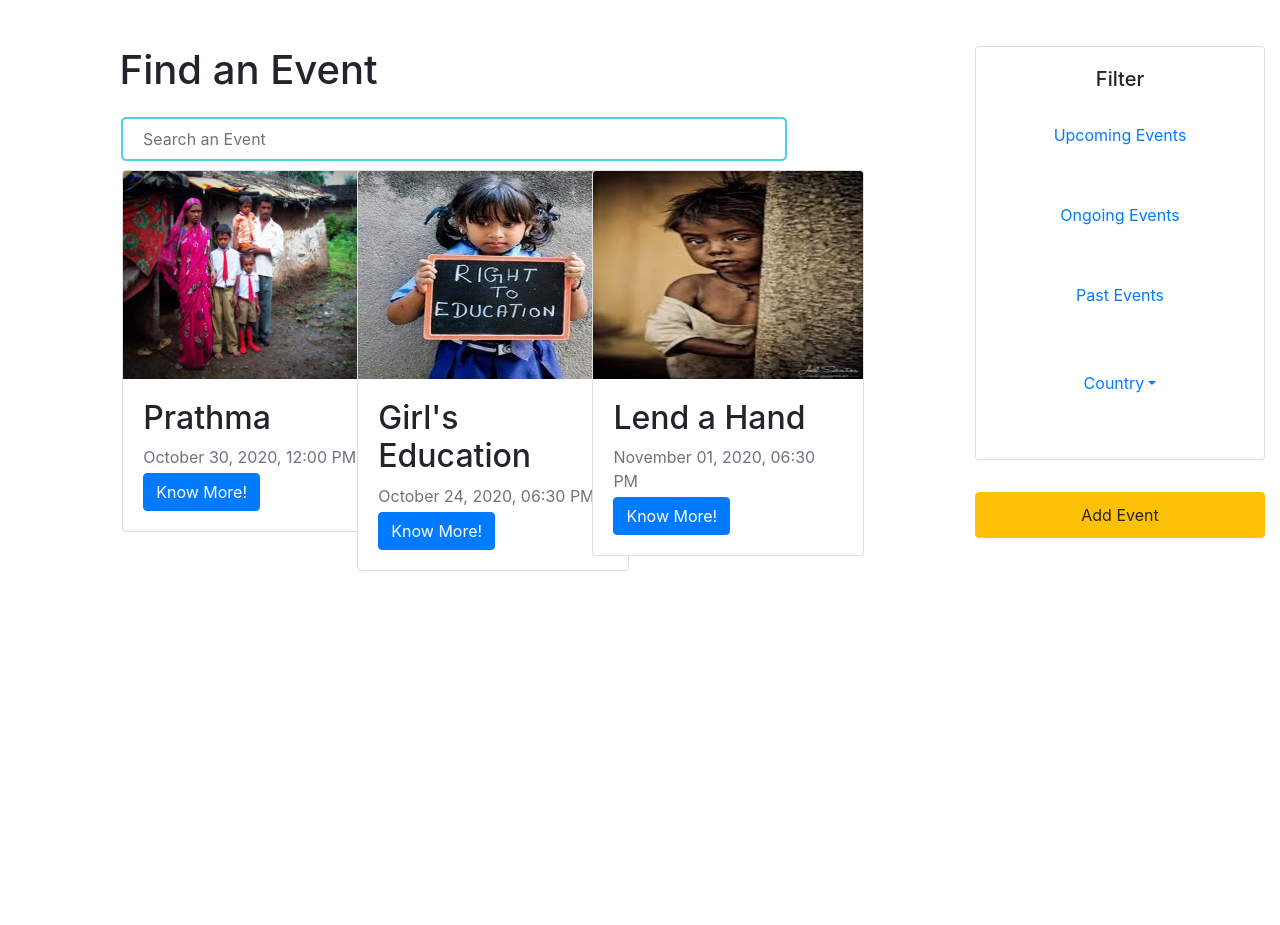
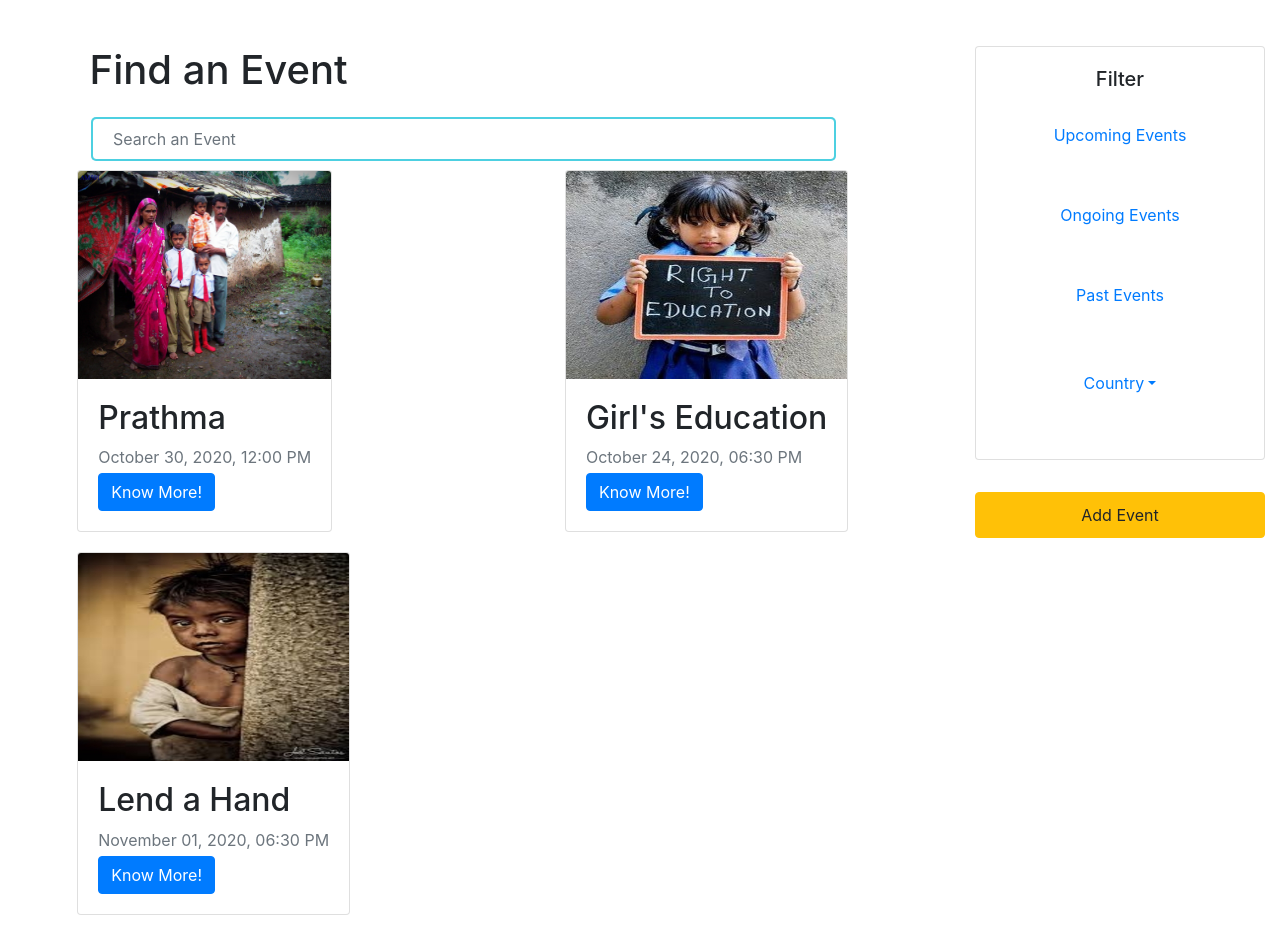
Before and after one commit to gdscnitp/ngo-donations-site, a React (Create React App) app in the folder client/: page / in a window 1280 px wide. Shown: the part 630-1555 px from the top of the page. Before the commit the page ends 1211 px from the top, so only its background shows below. Built offline with nearby package versions, Linux system fonts and the light colour scheme.

Commit message:
card issues

```diff
--- a/client/src/Boots.jsx
+++ b/client/src/Boots.jsx
@@ -1,68 +1,92 @@
-import React from 'react';
-import c1 from '../src/images/1.jpg';
-import c2 from '../src/images/2.jpg';
-import c3 from '../src/images/3.jpg';
-
+import React from "react";
+import c1 from "../src/images/1.jpg";
+import c2 from "../src/images/2.jpg";
+import c3 from "../src/images/3.jpg";
 
 const Boots = () => {
-    return(
+  return (
     <>
       <div className="container-fluid">
         <div className="row">
-                <div className="col-10">
+          <div>
             <div>
               <h1 className="evt">Find an Event</h1>
             </div>
             <div class="active-cyan-4 mt-4 col-md-11 col-10">
-  <input class="form-control" type="text" placeholder="Search an Event" aria-label="Search" />
+              <input
+                class="form-control"
+                type="text"
+                placeholder="Search an Event"
+                aria-label="Search"
+              />
             </div>
 
             <div id="bottom" className="row">
-  <div className="col-lg-4 col-sm-12 ">
+              <div>
                 <div className="event-card">
-    <div className="card"  >
+                  <div className="card">
                     <img src={c1} className="card-img-top" alt="Prathma" />
                     <div className="card-body">
                       <h2>Prathma</h2>
-    <div className="mb-1 text-muted">October 30, 2020, 12:00 PM
+                      <div className="mb-1 text-muted">
+                        October 30, 2020, 12:00 PM
                       </div>
-            <div><button className="btn btn-primary" href="#top">Know More!</button></div>
-  </div></div>
+                      <div>
+                        <button className="btn btn-primary" href="#top">
+                          Know More!
+                        </button>
+                      </div>
+                    </div>
+                  </div>
+                </div>
               </div>
 
-  </div>
-
-  <div className="col-lg-4 col-sm-12">
+              <div>
                 <div className="event-card">
-    <div className="card" >
-  <img src={c2} className="card-img-top" alt="Girl's Education" />
+                  <div className="card">
+                    <img
+                      src={c2}
+                      className="card-img-top"
+                      alt="Girl's Education"
+                    />
                     <div className="card-body">
                       <h2>Girl's Education</h2>
-    <div className="mb-1 text-muted">October 24, 2020, 06:30 PM
+                      <div className="mb-1 text-muted">
+                        October 24, 2020, 06:30 PM
                       </div>
- <div><button className="btn btn-primary" href="#top">Know More!</button></div>
-  </div></div>
+                      <div>
+                        <button className="btn btn-primary" href="#top">
+                          Know More!
+                        </button>
                       </div>
-
                     </div>
-  <div className="col-lg-4 col-sm-12">
+                  </div>
+                </div>
+              </div>
+              <div>
                 <div className="event-card">
-    <div className="card" >
+                  <div className="card">
                     <img src={c3} className="card-img-top" alt="Lend a Hand" />
                     <div className="card-body">
                       <h2>Lend a Hand</h2>
-    <div className="mb-1 text-muted">November 01, 2020, 06:30 PM
+                      <div className="mb-1 text-muted">
+                        November 01, 2020, 06:30 PM
                       </div>
-<div><button className="btn btn-primary" href="#top">Know More!</button></div>
+                      <div>
+                        <button className="btn btn-primary" href="#top">
+                          Know More!
+                        </button>
                       </div>
                     </div>
-
                   </div>
-
-</div></div>
-</div></div></div>
+                </div>
+              </div>
+            </div>
+          </div>
+        </div>
+      </div>
     </>
-    )
-}
+  );
+};
 
 export default Boots;
--- a/client/src/Events.css
+++ b/client/src/Events.css
@@ -1,59 +1,58 @@
-@import url('https://fonts.googleapis.com/css2?family=Mulish&display=swap');
+@import url("https://fonts.googleapis.com/css2?family=Mulish&display=swap");
 
-
-
-.navbar-brand{
+.navbar-brand {
   font-size: 2rem;
 }
 
-.navbar a:hover{
+.navbar a:hover {
   color: #3498db;
 }
 
-.form-control{
+.form-control {
   padding: 20px;
 }
 
-.img{
+.img {
   width: 100%;
-  height: auto ;
+  height: auto;
 }
 
-#bottom{
+#bottom {
   margin-left: 4.2rem;
+  display: flex;
+  flex-wrap: wrap;
+  justify-content: space-between;
 }
 
-.evt{
+.evt {
   margin-left: 5.6rem;
   margin-top: 3rem;
 }
-.active-cyan-4 input[type=text] {
+.active-cyan-4 input[type="text"] {
   border: 1px solid #4dd0e1;
   box-shadow: 0 0 0 1px #4dd0e1;
   margin-left: 4.8125rem;
 }
 
-.filter{
-  float : right;
+.filter {
   margin-top: 3rem;
   min-width: 20rem;
 }
 
-.nav-img{
-  height:3.75rem;
+.nav-img {
+  height: 3.75rem;
   border-radius: 50%;
 }
 
-p{
+p {
   padding: 20px;
 }
 
-.add-event{
+.add-event {
   display: flex;
   flex-direction: column;
-
 }
-#button{
+#button {
   padding: 10px;
   margin-top: 2rem;
   display: flex;
@@ -61,18 +60,14 @@ p{
   justify-content: center;
 }
 
-
-
-.event-card{
-  min-width:17rem;
+.event-card {
+  min-width: 17rem;
   margin: 10px;
   display: flex;
   flex-wrap: wrap;
   justify-content: space-between;
-
-
 }
 
-.card-img-top{
+.card-img-top {
   height: 13rem;
 }
--- a/client/src/Events.js
+++ b/client/src/Events.js
@@ -1,7 +1,7 @@
-import React from 'react';
+import React from "react";
 import "../node_modules/bootstrap/dist/css/bootstrap.min.css";
 import "../node_modules/font-awesome/css/font-awesome.css";
-import './App.css';
+import "./App.css";
 import Navbar from "./Navbar";
 import Filter from "./Filter";
 import Home from "./Home";
@@ -9,16 +9,19 @@ import Boots from "./Boots";
 
 function Events() {
   return (
-
-      <div>
+    <div>
       <Navbar />
       <Home />
-      <Filter />
-      <Boots />
+      <div className="row d-flex">
+        <div className=" col-12 col-md-8">
+          <Boots />
+        </div>
+        <div className="col-12 col-md-4 order-first order-md-last d-flex justify-content-end">
+          <Filter />
+        </div>
       </div>
-
-
-  )
+    </div>
+  );
 }
 
 export default Events;
--- a/client/src/Filter.jsx
+++ b/client/src/Filter.jsx
@@ -1,34 +1,63 @@
-import React from 'react';
-
+import React from "react";
 
 const Filter = () => {
-    return(
+  return (
     <>
-        <div class="filter col-lg-2 col-sm-12">
-       <div class="card">
-  <div class="card-body">
-    <h5 class="card-title text-center">Filter</h5>
-    <p className="text-center"><a className="card-link" href="#top">Upcoming Events</a></p>
-    <p className="text-center"><a className="card-link" href="#top">Ongoing Events</a></p>
-    <p className="text-center"><a className="card-link" href="#top">Past Events</a></p>
-    <p><a class="nav-link dropdown-toggle text-center" href="#top" id="navbarDropdown" role="button" data-toggle="dropdown" aria-haspopup="true" aria-expanded="false">
+      <div className="filter col-lg-2 col-sm-12">
+        <div className="card">
+          <div className="card-body">
+            <h5 className="card-title text-center">Filter</h5>
+            <p className="text-center">
+              <a className="card-link" href="#top">
+                Upcoming Events
+              </a>
+            </p>
+            <p className="text-center">
+              <a className="card-link" href="#top">
+                Ongoing Events
+              </a>
+            </p>
+            <p className="text-center">
+              <a className="card-link" href="#top">
+                Past Events
+              </a>
+            </p>
+            <p>
+              <a
+                class="nav-link dropdown-toggle text-center"
+                href="#top"
+                id="navbarDropdown"
+                role="button"
+                data-toggle="dropdown"
+                aria-haspopup="true"
+                aria-expanded="false"
+              >
                 Country
               </a>
-        <div class="dropdown-menu" aria-labelledby="navbarDropdown">
-          <a class="dropdown-item" href="#top">USA</a>
-          <a class="dropdown-item" href="#top">India</a>
-          <a class="dropdown-item" href="#top">Sri Lanka</a>
+              <div className="dropdown-menu" aria-labelledby="navbarDropdown">
+                <a className="dropdown-item" href="#top">
+                  USA
+                </a>
+                <a className="dropdown-item" href="#top">
+                  India
+                </a>
+                <a className="dropdown-item" href="#top">
+                  Sri Lanka
+                </a>
               </div>
             </p>
           </div>
         </div>
 
-     <div className="add-event"> <button class="btn btn-warning" id="button" href="#top">Add Event</button></div>
+        <div className="add-event">
+          {" "}
+          <button class="btn btn-warning" id="button" href="#top">
+            Add Event
+          </button>
         </div>
-
-
+      </div>
     </>
-    )
-}
+  );
+};
 
 export default Filter;
--- a/client/src/Navbar.jsx
+++ b/client/src/Navbar.jsx
@@ -1,31 +1,43 @@
-import React from 'react';
-import c4 from "../src/images/react.png"
+import React from "react";
+import c4 from "../src/images/react.png";
 
 const Navbar = () => {
-    return(
+  return (
     <>
-
       <nav class="navbar navbar-expand-lg navbar-light bg-light">
         <img src={c4} className="nav-img" alt="Logo" />
-  <a class="navbar-brand" href="#top"> &nbsp;NGO</a>
-  <button class="navbar-toggler" type="button" data-toggle="collapse" data-target="#navbarSupportedContent" aria-controls="navbarSupportedContent" aria-expanded="false" aria-label="Toggle navigation">
-    <span class="navbar-toggler-icon"></span>
+        <a className="navbar-brand" href="#top">
+          &nbsp;NGO
+        </a>
+        <button
+          className="navbar-toggler"
+          type="button"
+          data-toggle="collapse"
+          data-target="#navbarSupportedContent"
+          aria-controls="navbarSupportedContent"
+          aria-expanded="false"
+          aria-label="Toggle navigation"
+        >
+          <span className="navbar-toggler-icon"></span>
         </button>
 
-  <div class="collapse navbar-collapse" id="navbarSupportedContent">
+        <div className="collapse navbar-collapse" id="navbarSupportedContent">
           <ul class="navbar-nav ml-auto">
             <li className="nav-item">
-    <a id="search" href="#top" className="nav-link" role="button">Search &nbsp;<i class="fa fa-search" aria-hidden="true"></i></a>
+              <a id="search" href="#top" className="nav-link" role="button">
+                Search &nbsp;<i class="fa fa-search" aria-hidden="true"></i>
+              </a>
             </li>
-      <li  className="nav-item">
-      <a id="sign-in" href="#top" className="nav-link" role="button">Sign in &nbsp;<i class="fa fa-sign-in" aria-hidden="true"></i></a>
+            <li className="nav-item">
+              <a id="sign-in" href="#top" className="nav-link" role="button">
+                Sign in &nbsp;<i class="fa fa-sign-in" aria-hidden="true"></i>
+              </a>
             </li>
           </ul>
         </div>
       </nav>
-
     </>
-    )
-}
+  );
+};
 
 export default Navbar;
```
Lines whose indentation alone changed are shown as unchanged.
